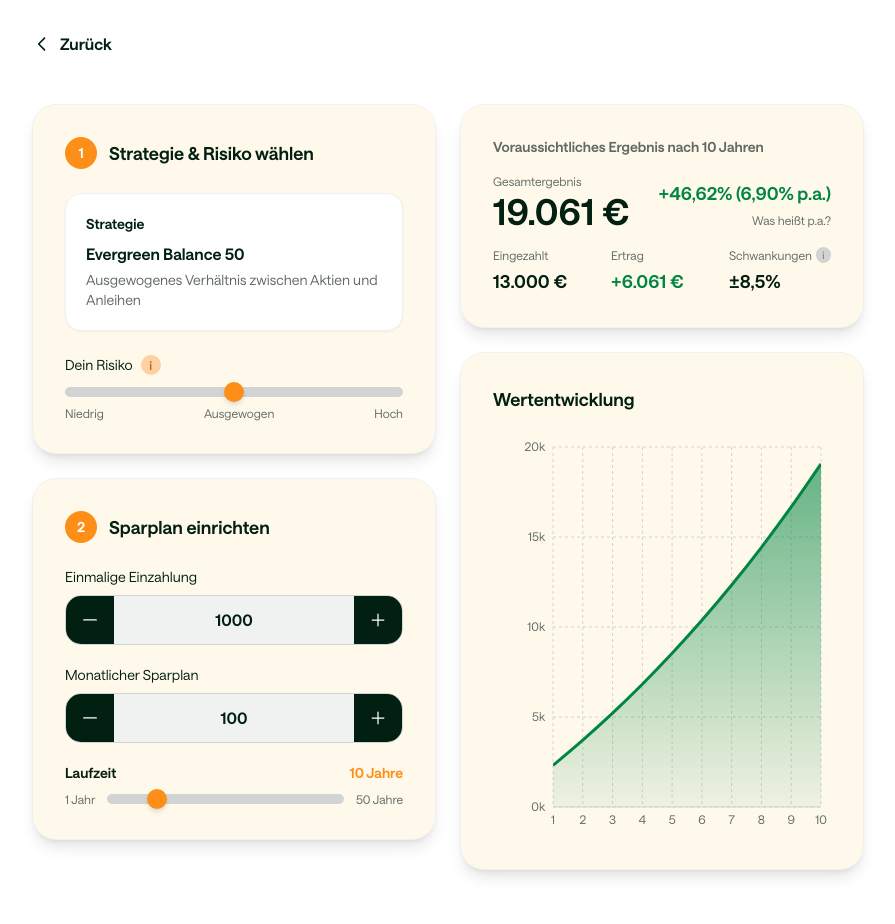
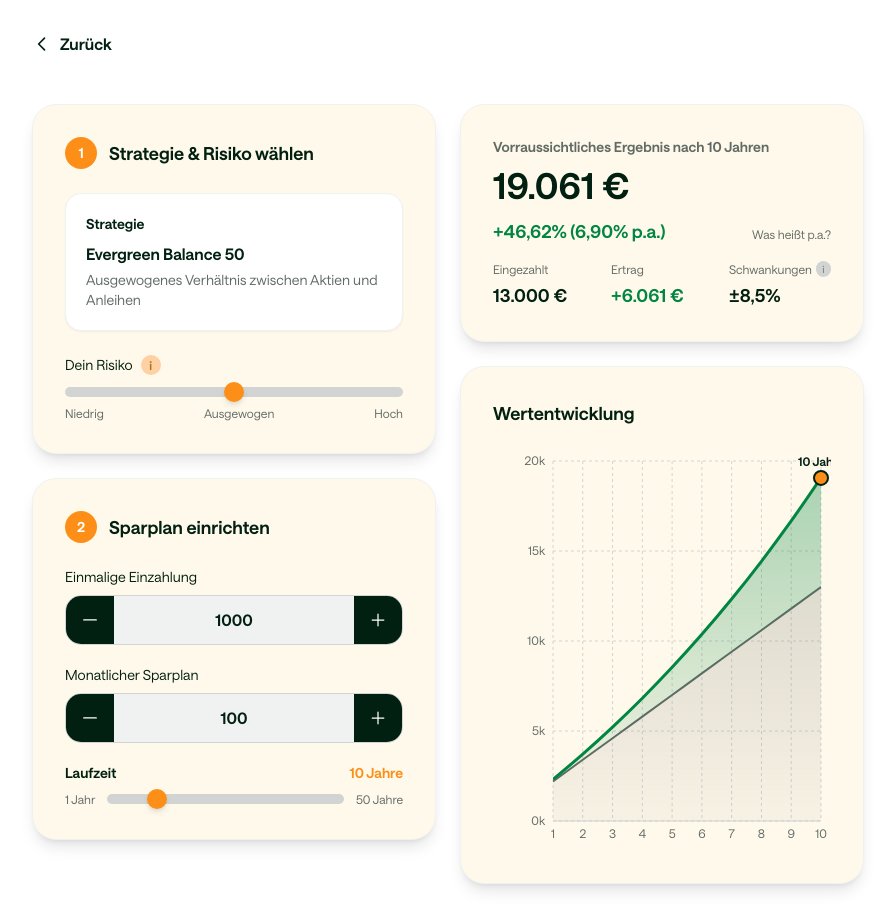
Before and after one commit to ivenkurz/kindersparplan, a Next.js app: page /SparplanRechner in a window 1280 px wide. Shown: the whole page, without its empty margins (192-1087 px from the left). Built offline with nearby package versions, Linux system fonts and the light colour scheme.

Commit message:
Sparplan: Prozent neben Ergebnis + Chart stacked + Hover clean

```diff
--- a/app/SparplanRechner/page.tsx
+++ b/app/SparplanRechner/page.tsx
@@ -282,7 +282,7 @@ export default function SparplanRechnerPage() {
               ) : (
                 <div className="overflow-x-auto -mx-2 px-2 md:mx-0 md:px-0">
                   <div className="min-w-[400px] md:min-w-0">
-                    <ValueChart data={chartData} />
+                    <ValueChart data={chartData} selectedYear={laufzeit} />
                   </div>
                 </div>
               )}
--- a/components/ResultCards.tsx
+++ b/components/ResultCards.tsx
@@ -63,30 +63,20 @@ export default function ResultCards(props: ResultCardsProps) {
 
   return (
     <div className={`space-y-4 ${containerClass}`}>
-      <div className="flex items-start justify-between gap-3">
       <div className="min-w-0">
-          <p className="text-xs md:text-sm text-ds-neutral-70 font-semibold">
-            Voraussichtliches Ergebnis nach {laufzeit} Jahren
+        <p className="text-xs md:text-sm text-ds-neutral-70 font-semibold mb-2">
+          Vorraussichtliches Ergebnis nach {laufzeit} Jahren
         </p>
-          {sticky && stufe && (
-            <p className="text-[11px] md:text-xs text-ds-neutral-50 font-medium truncate">
-              Gewähltes Risiko: {stufe}
-            </p>
-          )}
-        </div>
-      </div>
-
         <div className="flex items-end justify-between gap-4">
-        <div className="min-w-0">
-          <p className="text-xs text-ds-neutral-70 mb-0.5 font-medium">Gesamtergebnis</p>
+          <div className="min-w-0 flex items-end gap-3 flex-wrap">
             <p className="text-3xl md:text-4xl font-semibold text-ds-neutral-100 leading-none">
               {formatCurrency(endwert)}
             </p>
-        </div>
-        <div className="text-right">
-          <p className={`text-base md:text-lg font-semibold ${renditeColor} leading-tight`}>
+            <p className={`text-base md:text-lg font-semibold ${renditeColor} leading-none`}>
               {renditeLine}
             </p>
+          </div>
+          <div className="text-right shrink-0">
             <span
               data-tooltip-id="pa-tooltip"
               className="text-[11px] md:text-xs text-ds-neutral-70 cursor-help"
@@ -97,6 +87,7 @@ export default function ResultCards(props: ResultCardsProps) {
               id="pa-tooltip"
               content="p.a. = pro Jahr. Das ist die zeitgewichtete Rendite (TWR) der Strategie (positiv geklemmt)."
             />
+          </div>
         </div>
       </div>
 
--- a/components/ValueChart.tsx
+++ b/components/ValueChart.tsx
@@ -8,6 +8,7 @@ import {
   CartesianGrid,
   Tooltip,
   ResponsiveContainer,
+  ReferenceDot,
 } from "recharts";
 
 interface ChartDataPoint {
@@ -18,6 +19,7 @@ interface ChartDataPoint {
 
 interface ValueChartProps {
   data: ChartDataPoint[];
+  selectedYear?: number;
 }
 
 function CustomTooltip({
@@ -26,15 +28,15 @@ function CustomTooltip({
   label,
 }: {
   active?: boolean;
-  payload?: { value: number; payload?: { wert: number; einzahlungen: number } }[];
+  payload?: { value: number; payload?: { wert: number; einzahlungen: number; ertrag: number } }[];
   label?: number;
 }) {
   if (!active || !payload?.length || label == null) return null;
 
   const point = payload[0]?.payload;
-  const wert = point?.wert ?? payload[0]?.value ?? 0;
+  const wert = point?.wert ?? 0;
   const einzahlungen = point?.einzahlungen ?? 0;
-  const ertrag = wert - einzahlungen;
+  const ertrag = point?.ertrag ?? 0;
   const isPositive = ertrag >= 0;
 
   const formatCurrency = (v: number) =>
@@ -45,13 +47,16 @@ function CustomTooltip({
     }).format(v);
 
   return (
-    <div className="bg-ds-neutral-0 rounded-ds-pill shadow-lg border border-ds-neutral-10 px-4 py-3 min-w-[180px]">
-      <p className="text-ds-neutral-100 text-sm mb-1">Jahr {label}</p>
-      <p className="text-ds-neutral-100 font-bold text-lg mb-1">
+    <div className="px-1 py-0.5">
+      <p className="text-ds-neutral-100 text-sm">Jahr {label}</p>
+      <p className="text-ds-neutral-100 font-semibold text-base">
         {formatCurrency(wert)}
       </p>
+      <p className="text-ds-neutral-70 text-xs">
+        Eingezahlt: {formatCurrency(einzahlungen)}
+      </p>
       <p
-        className={`font-medium text-sm ${
+        className={`font-medium text-xs ${
           isPositive ? "text-ds-seagreen" : "text-ds-orange-90"
         }`}
       >
@@ -62,18 +67,35 @@ function CustomTooltip({
   );
 }
 
-export default function ValueChart({ data }: ValueChartProps) {
+export default function ValueChart({ data, selectedYear }: ValueChartProps) {
+  const stackedData = data.map((d) => {
+    const eingezahlt = d.einzahlungen ?? 0;
+    const ertrag = (d.wert ?? 0) - eingezahlt;
+    return {
+      ...d,
+      eingezahlt,
+      ertrag,
+    };
+  });
+
+  const selectedPoint =
+    selectedYear != null ? stackedData.find((d) => d.jahr === selectedYear) : undefined;
+
   return (
     <div className="w-full h-[300px] sm:h-[350px] md:h-[400px]">
       <ResponsiveContainer width="100%" height="100%">
         <AreaChart
-          data={data}
+          data={stackedData}
           margin={{ top: 10, right: 10, left: 0, bottom: 0 }}
         >
           <defs>
-            <linearGradient id="colorWertPositive" x1="0" y1="0" x2="0" y2="1">
-              <stop offset="0%" stopColor="#008542" />
-              <stop offset="100%" stopColor="#008542" stopOpacity={0.1} />
+            <linearGradient id="colorEinzahlung" x1="0" y1="0" x2="0" y2="1">
+              <stop offset="0%" stopColor="#616a65" stopOpacity={0.35} />
+              <stop offset="100%" stopColor="#616a65" stopOpacity={0.08} />
+            </linearGradient>
+            <linearGradient id="colorErtrag" x1="0" y1="0" x2="0" y2="1">
+              <stop offset="0%" stopColor="#008542" stopOpacity={0.55} />
+              <stop offset="100%" stopColor="#008542" stopOpacity={0.12} />
             </linearGradient>
           </defs>
           <CartesianGrid strokeDasharray="3 3" stroke="#d1d4d2" />
@@ -89,14 +111,48 @@ export default function ValueChart({ data }: ValueChartProps) {
             tickLine={false}
             axisLine={false}
           />
-          <Tooltip content={<CustomTooltip />} />
+          <Tooltip
+            content={<CustomTooltip />}
+            cursor={{ stroke: "#fd8f18", strokeWidth: 1, strokeDasharray: "4 4" }}
+            wrapperStyle={{ outline: "none" }}
+          />
           <Area
             type="monotone"
-            dataKey="wert"
+            dataKey="eingezahlt"
+            stackId="a"
+            stroke="#616a65"
+            strokeWidth={2}
+            fill="url(#colorEinzahlung)"
+            activeDot={{ r: 5, stroke: "#fd8f18", strokeWidth: 2, fill: "#fff" }}
+          />
+          <Area
+            type="monotone"
+            dataKey="ertrag"
+            stackId="a"
             stroke="#008542"
             strokeWidth={3}
-            fill="url(#colorWertPositive)"
+            fill="url(#colorErtrag)"
+            activeDot={{ r: 6, stroke: "#fd8f18", strokeWidth: 2, fill: "#fff" }}
           />
+
+          {selectedPoint && (
+            <ReferenceDot
+              x={selectedPoint.jahr}
+              y={selectedPoint.wert}
+              r={7}
+              fill="#fd8f18"
+              stroke="#022011"
+              strokeWidth={2}
+              label={{
+                value: `${selectedPoint.jahr} Jahre`,
+                position: "top",
+                fill: "#022011",
+                fontSize: 12,
+                fontWeight: 700,
+              }}
+              isFront
+            />
+          )}
         </AreaChart>
       </ResponsiveContainer>
       <p className="text-ds-neutral-50 text-xs mt-4">
```
Lines whose indentation alone changed are shown as unchanged.
